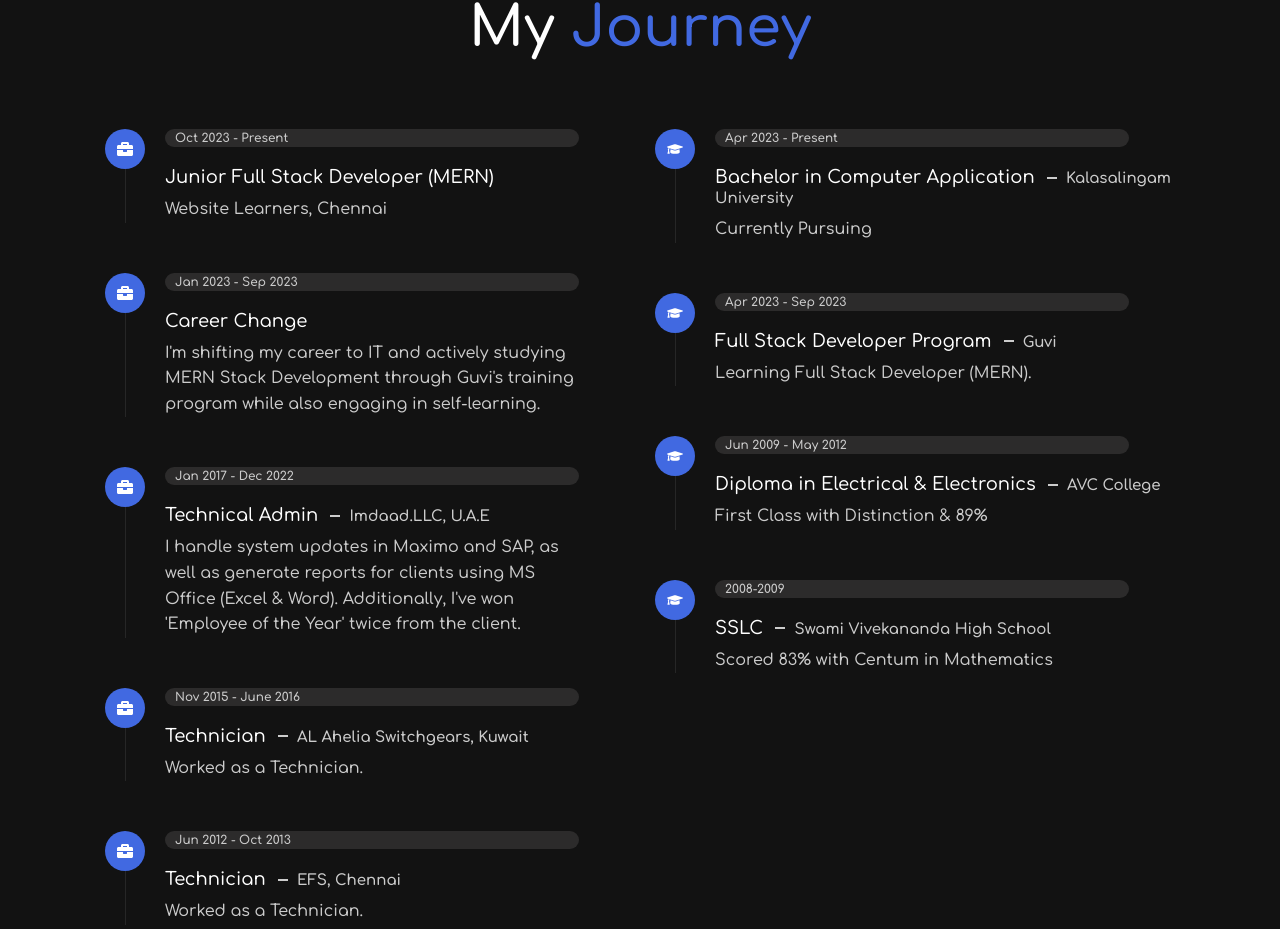
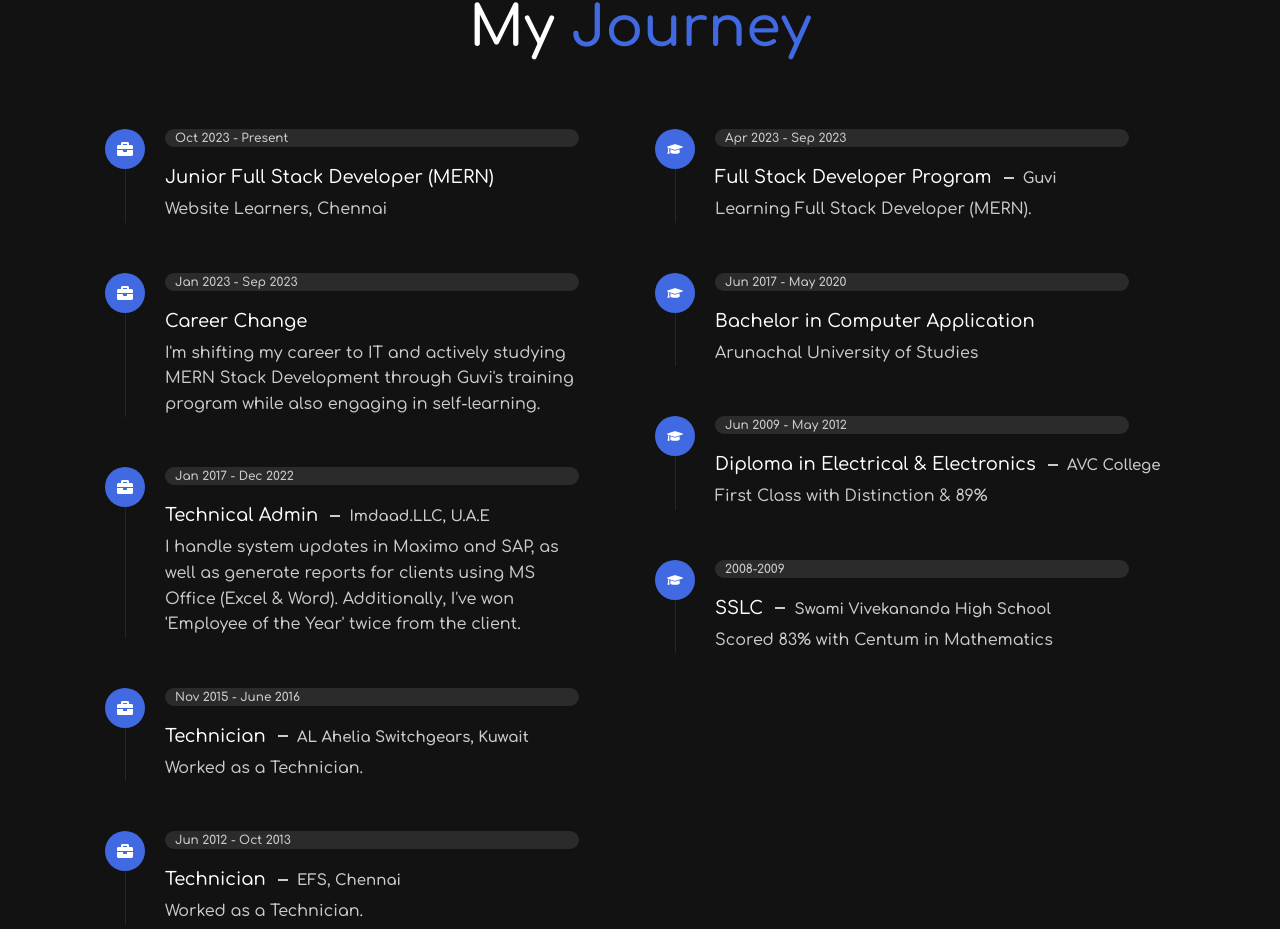
Before and after one commit to Suriya-K7/Suriya-Portfolio-v2, a React (Vite) app: page / in a window 1280 px wide. Shown: the part 2737-3666 px from the top of the page. Built offline with nearby package versions, Linux system fonts and the light colour scheme.

Commit message:
College updated

```diff
--- a/src/data.jsx
+++ b/src/data.jsx
@@ -132,15 +132,6 @@ export const stats = [
 
 export const resume = [
   {
-    id: 6,
-    category: "education",
-    icon: <FaGraduationCap />,
-    year: "Apr 2023 - Present",
-    title:
-      "Bachelor in Computer Application <span> Kalasalingam University </span>",
-    desc: "Currently Pursuing",
-  },
-  {
     id: 1,
     category: "education",
     icon: <FaGraduationCap />,
@@ -148,6 +139,16 @@ export const resume = [
     title: "Full Stack Developer Program <span> Guvi </span>",
     desc: "Learning Full Stack Developer (MERN).",
   },
+  {
+    id: 6,
+    category: "education",
+    icon: <FaGraduationCap />,
+    year: "Jun 2017 - May 2020",
+    title:
+      "Bachelor in Computer Application",
+    desc: "Arunachal University of Studies",
+  },
+
   {
     id: 9,
     category: "experience",
```
